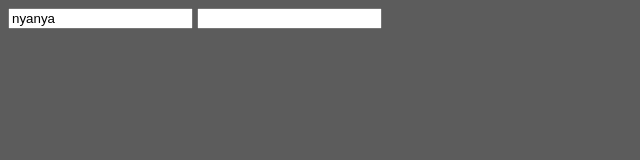
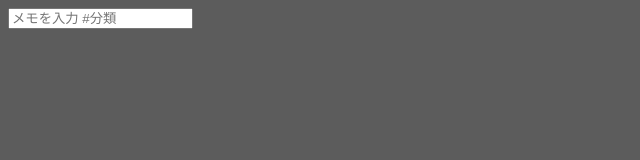
Before and after one commit to Cilvia/easy-memo, an Electron app: page index.html in a window 800 px wide. Shown: the whole page, without its empty margins (0-640 px from the left). Drawn offline with Linux system fonts and the light colour scheme.

Commit message:
add placeholder

```diff
--- a/index.html
+++ b/index.html
@@ -7,8 +7,7 @@
     <title>Electron Read Us</title>
 </head>
 <body>
-    <input type="text" id="memo" onkeydown="submit()" value="nyanya">
-    <input type="text" id="example" readonly>
+    <input type="text" id="memo" onkeydown="submit()" placeholder="メモを入力 #分類">
 </body>
 <script src="js/process.js"></script>
 </html>
```
